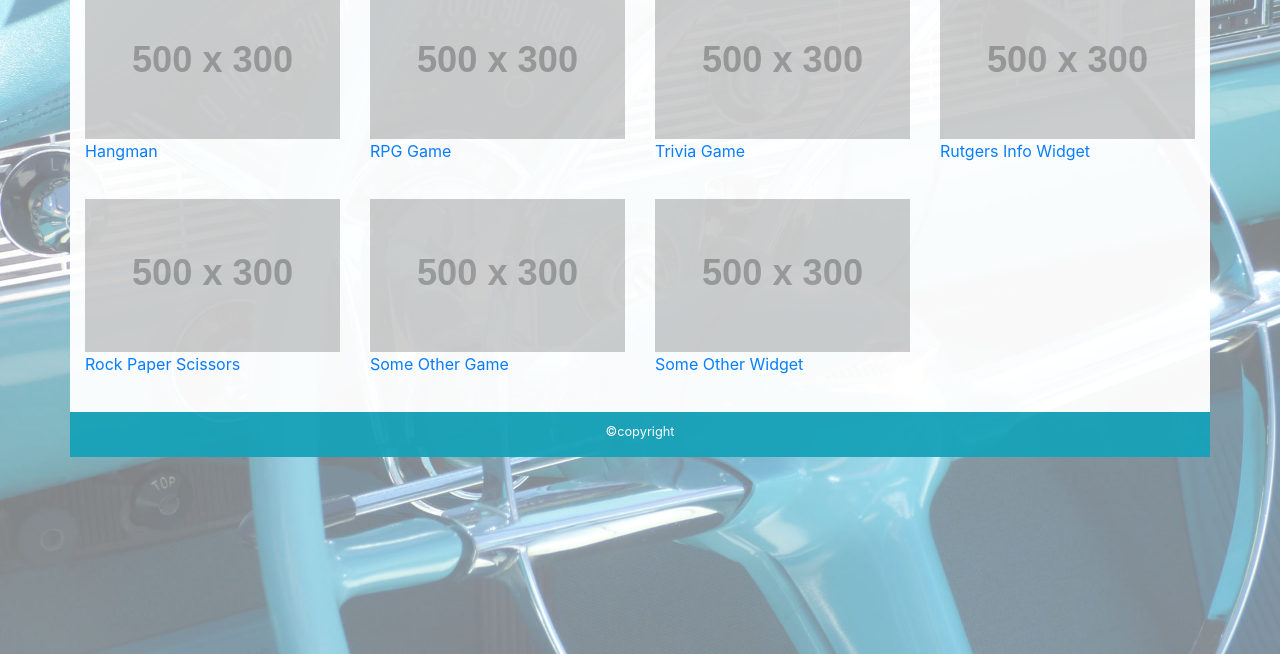
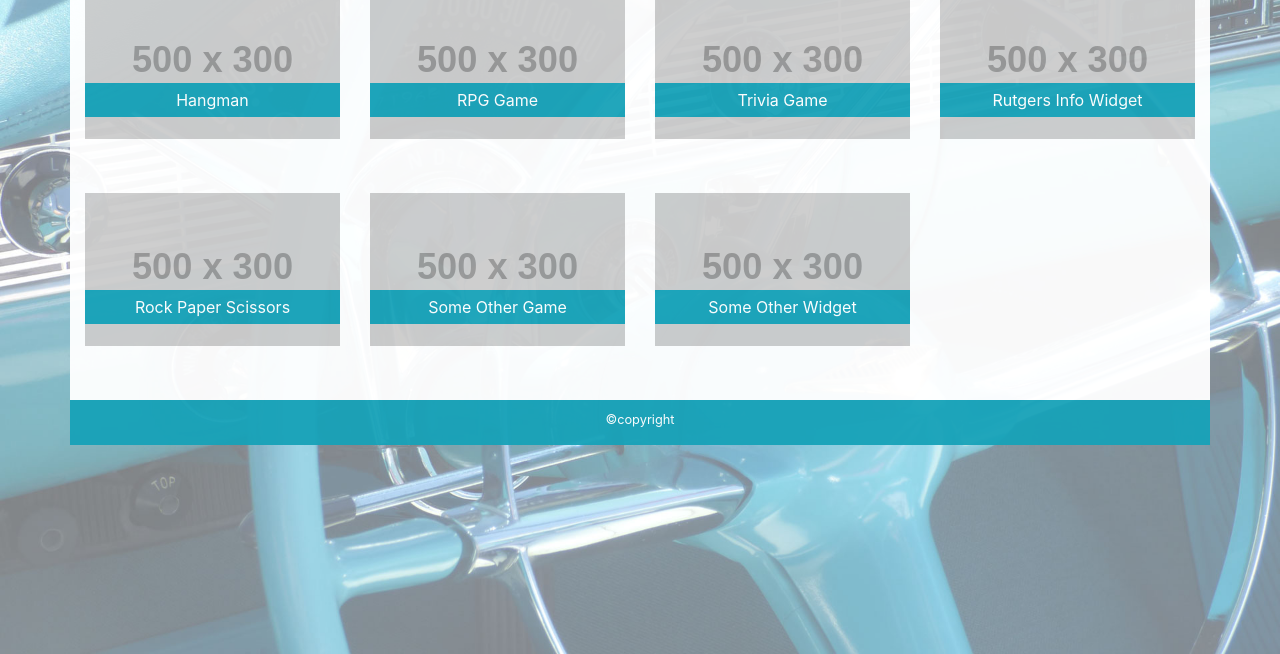
Before and after one commit to BourneID7/bootstrap-portfolio, a plain HTML site: page portfolio.html in a window 1280 px wide. Shown: the part 146-800 px from the top of the page. Drawn offline with nearby package versions, Linux system fonts and the light colour scheme; placeholder pictures from the web are drawn by us.

Commit message:
fixed thumbnail labels

```diff
--- a/css/style.css
+++ b/css/style.css
@@ -32,16 +32,14 @@ footer p {
     background-color: #17A2B8;
     color: #fff;
     text-align: center;
-    box-sizing: border-box;
-    max-width: 100%;
-    margin-right: auto;
-    margin-left: auto;
-    height: auto;
-    padding: 5px 30px 5px 30px;
-    position: absolute;
-    float: left;
-    bottom: 0;
+    padding: 5px 10px;
+    margin-bottom: 0;
+    position: relative;
+    bottom: 3.5rem;
     z-index: 50;
+}
+.thumbnailLabel a {
+    text-decoration: none;
 }
 
 
--- a/portfolio.html
+++ b/portfolio.html
@@ -42,25 +42,25 @@
                 <div class="col-md-3">
                     <a href="#">
                         <img src="https://via.placeholder.com/500x300" class="img-fluid imgBottom" alt="Responsive image">
-                        <p>Hangman</p>
+                        <p class="thumbnailLabel">Hangman</p>
                     </a>
                 </div>
                 <div class="col-md-3">
                     <a href="#">
                         <img src="https://via.placeholder.com/500x300" class="img-fluid imgBottom" alt="Responsive image">
-                        <p>RPG Game</p>
+                        <p class="thumbnailLabel">RPG Game</p>
                     </a>
                 </div>
                 <div class="col-md-3">
                     <a href="#">
                         <img src="https://via.placeholder.com/500x300" class="img-fluid imgBottom" alt="Responsive image">
-                        <p>Trivia Game</p>
+                        <p class="thumbnailLabel">Trivia Game</p>
                     </a>
                 </div>
                 <div class="col-md-3">
                     <a href="#">
                         <img src="https://via.placeholder.com/500x300" class="img-fluid imgBottom" alt="Responsive image">
-                        <p>Rutgers Info Widget</p>
+                        <p class="thumbnailLabel">Rutgers Info Widget</p>
                     </a>
                 </div>
             </div>
@@ -68,22 +68,22 @@
                 <div class="col-md-3">
                     <a href="#">
                         <img src="https://via.placeholder.com/500x300" class="img-fluid imgBottom" alt="Responsive image">
-                        <p>Rock Paper Scissors</p>
+                        <p class="thumbnailLabel">Rock Paper Scissors</p>
                     </a>
                 </div>
                 <div class="col-md-3">
                     <a href="#">
                         <img src="https://via.placeholder.com/500x300" class="img-fluid imgBottom" alt="Responsive image">
-                        <p>Some Other Game</p>
+                        <p class="thumbnailLabel">Some Other Game</p>
                     </a>
                 </div>
                 <div class="col-md-3">
                     <a href="#">
                         <img src="https://via.placeholder.com/500x300" class="img-fluid imgBottom" alt="Responsive image">
-                        <p>Some Other Widget</p>
+                        <p class="thumbnailLabel">Some Other Widget</p>
                     </a>
                 </div>
-                <div class="col-md-3">
+                <div class="col-md-3"><!--empty-->
                 </div>
             </div>
 
```
